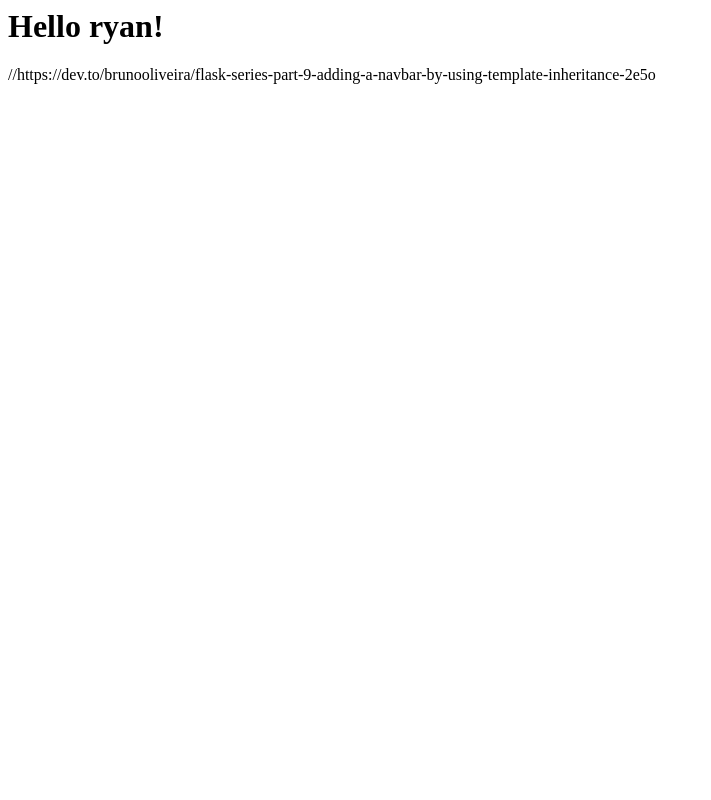
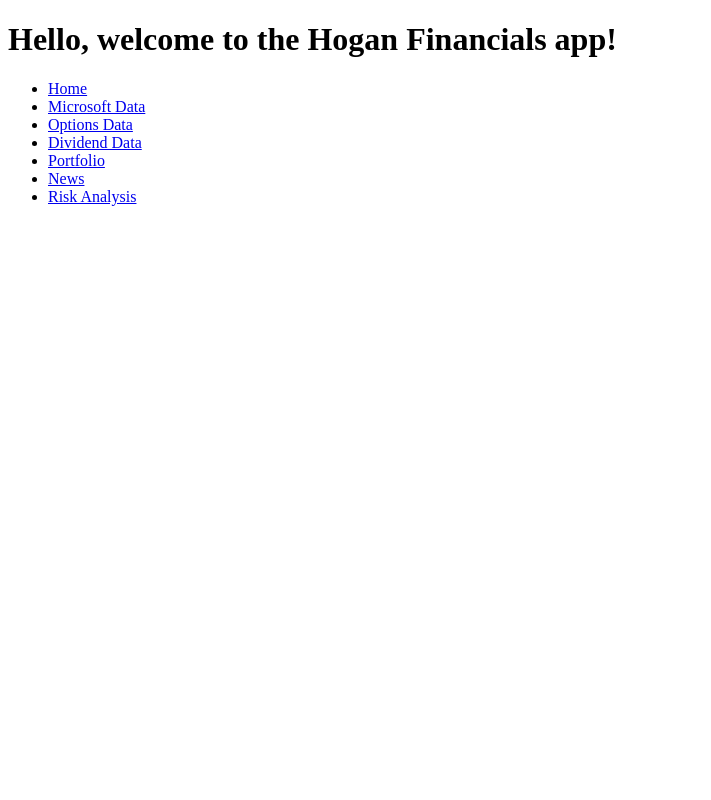
Before and after one commit to ryanhhogan3/Hogan_FinDB, a Flask app: page / in a window 1280 px wide. Shown: the whole page, without its empty margins (0-711 px from the left). Run offline with Flask 3, Linux system fonts and the light colour scheme.

Commit message:
Added render templates ability to handle dataframe

```diff
--- a/app/app.py
+++ b/app/app.py
@@ -9,37 +9,38 @@
 
 @app.route("/")
 def home():
-    return render_template('index.html', title='Welcome', username='ryan')
+    return render_template('index.html', content="testing")
 
 @app.route("/MSFT")
 def msft_data():
-    html_stock_data = get_OHLC(selected_ticker).to_html()
-    return html_stock_data
+    html_stock_data = get_OHLC(selected_ticker)
+    return render_template('contentWIP.html', tables=[html_stock_data.to_html()], titles=[''])
 
 @app.route("/options")
 def msft_options():
-    html_opt_data = get_option_dates(selected_ticker).to_html()
-    return html_opt_data
+    html_opt_data = get_option_dates(selected_ticker)
+    return render_template('contentWIP.html', tables=[html_opt_data.to_html()], titles=[''])
+
 
 @app.route("/dividend")
 def stock_dividends():
-    html_div_data = get_dividend_hist(selected_ticker).to_html()
-    return html_div_data
+    html_div_data = get_dividend_hist(selected_ticker)
+    return render_template('contentWIP.html', tables=[html_div_data.to_html()], titles=[''])
 
 @app.route("/portfolio")
 def portfolio_page():
-    html_portfolio = get_portfolio().to_html()
-    return html_portfolio
+    html_portfolio = get_portfolio()
+    return render_template('contentWIP.html', tables=[html_portfolio.to_html()], titles=[''])
 
 @app.route("/news")
 def news_page():
-    html_news = get_news().to_html()
-    return html_news
+    html_news = get_news()
+    return render_template('contentWIP.html', tables=[html_news.to_html()], titles=[''])
 
 @app.route("/risks")
 def risk_page():
-    html_risks = get_risk().to_html()
-    return html_risks
+    html_risks = get_risk()
+    return render_template('contentWIP.html', tables=[html_risks.to_html()], titles=[''])
 
 if __name__ == "__main__":
     app.run()
--- a/app/templates/index.html
+++ b/app/templates/index.html
@@ -1,10 +1,42 @@
+<!DOCTYPE html>
 <html>
     <head>
-        <title>{{ title }}</title>
+        <title>Hogan Financials</title>
     </head>
     <body>
-        <h1>Hello {{ username }}!</h1>
+        <h1>Hello, welcome to the Hogan Financials app!</h1>
+
+        <ul>
+            <li>
+                <a href="/">Home</a>
+            </li>
+            <li>
+                <a href="/MSFT">Microsoft Data</a>
+            </li>
+            <li>
+                <a href="/options">Options Data</a>
+            </li>
+            <li>
+                <a href="/dividend">Dividend Data</a>
+            </li>
+            <li>
+                <a href="/portfolio">Portfolio</a>
+            </li>
+            <li>
+                <a href="/news">News</a>
+            </li>
+            <li>
+                <a href="/risks">Risk Analysis</a>
+            </li>
+        </ul>
+
+        <p>
+
+            {% block content %}{% endblock %}
+
+
+        </p>
+
+        </div>
     </body>
 </html>
-
-//https://dev.to/brunooliveira/flask-series-part-9-adding-a-navbar-by-using-template-inheritance-2e5o
```
Also changed, not shown: app/templates/contentWIP.html (added, +9 -0 lines), app/CSV_maker - Sheet1.csv (renamed from CSV_maker - Sheet1.csv).
